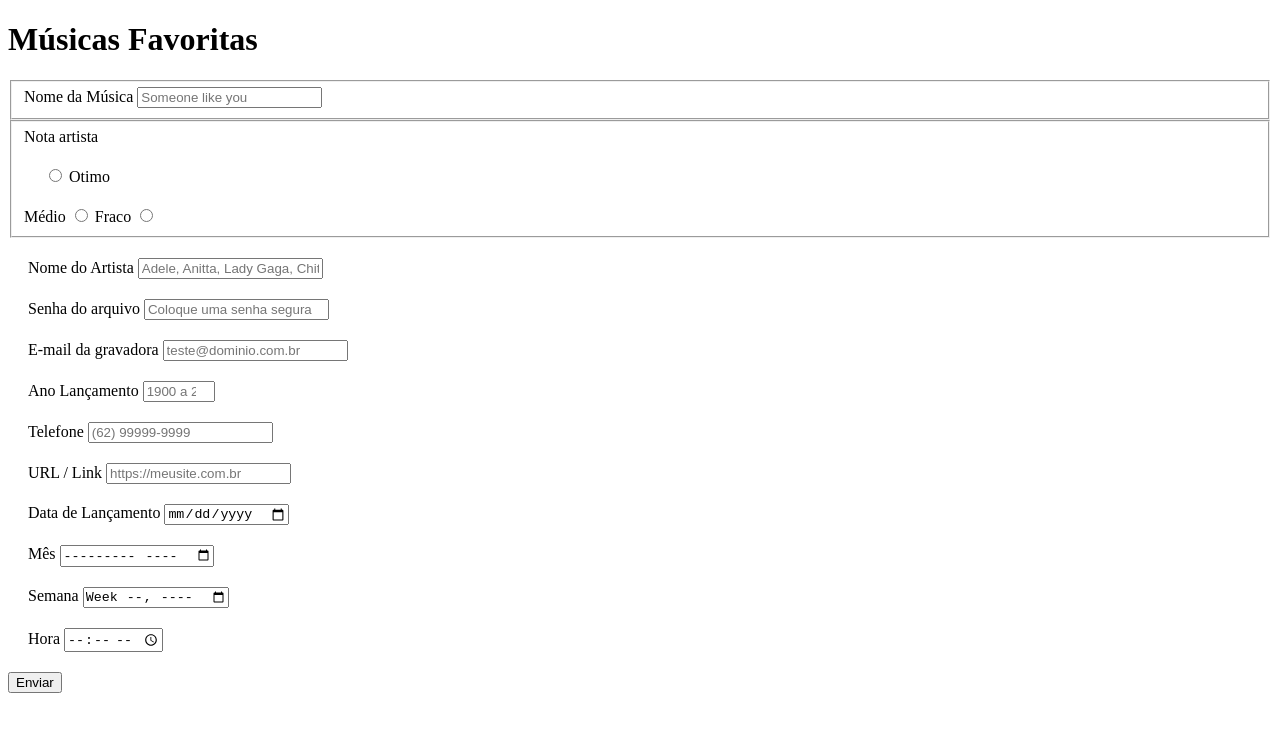
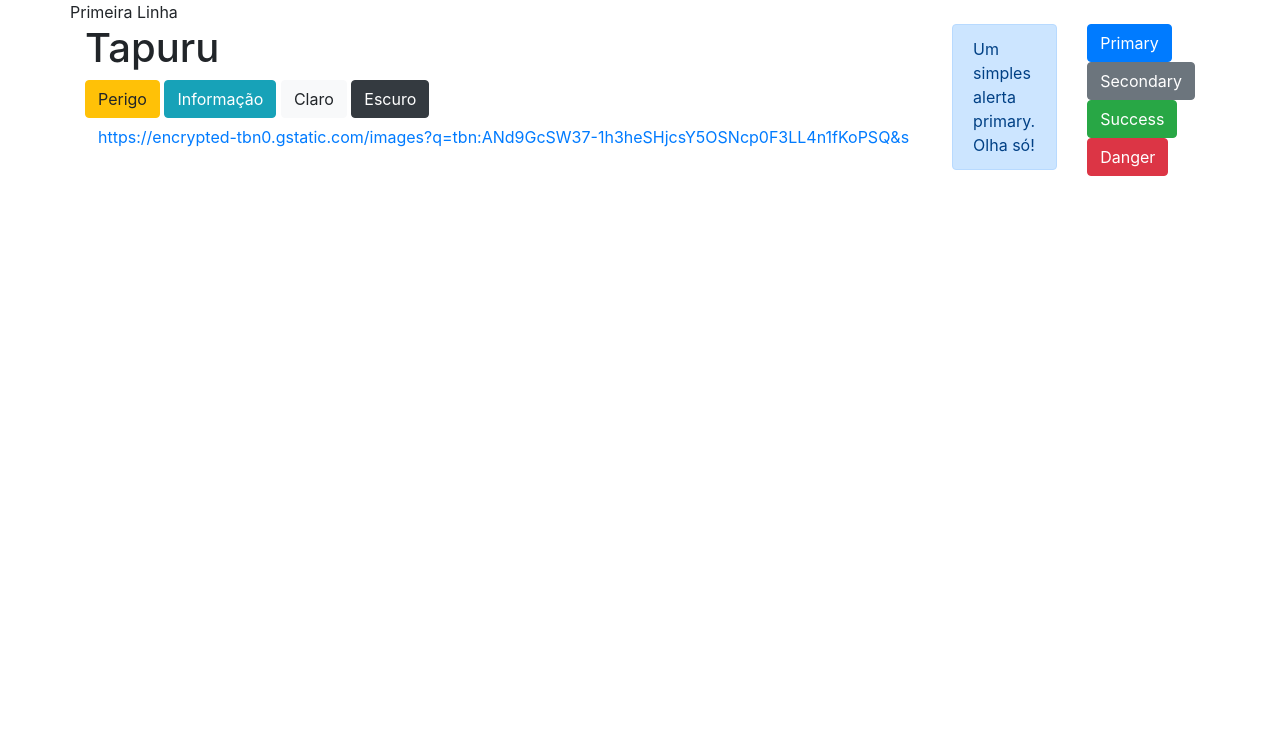
Before and after one commit to NathanNFSS/formulario-index.html, a plain HTML site: page formulario/index.html in a window 1280 px wide. Drawn offline with nearby package versions, Linux system fonts and the light colour scheme.

Commit message:
Update index.html

```diff
--- a/formulario/index.html
+++ b/formulario/index.html
@@ -1,98 +1,53 @@
 <!DOCTYPE html>
-<html lang="pt-BR">
-<head>
-    <meta charset="UTF-8">
-    <meta name="viewport" content="width=device-width, initial-scale=1.0">
-    <title>Meu Formulário</title>
-    <style>
-        div {
-            width: 100%;
-            margin: 20px;
-        }
-    </style>
-</head>
-<body>
-    <h1>Músicas Favoritas</h1>
-    <form method="post" action="https://formtester.goodbytes.be/post.php">
-        <fieldset>
-            <label for="nomeMusica">Nome da Música</label>
-            <input type='text' id="nomeMusica" name="nomeMusica" required
-                placeholder="Someone like you"/>
-        </fieldset>
-        <fieldset>
-            <label for="avaliacao">Nota artista</label>
+<html lang="pt-br">
+  <head>
+    <!-- Meta tags Obrigatórias -->
+    <meta charset="utf-8">
+    <meta name="viewport" content="width=device-width, initial-scale=1, shrink-to-fit=no">
 
-            <div>
-                <input type='radio' name="avaliacao"  id="avaliacaoOtimo" />
-                <label for="avaliacaoOtimo">Otimo</label>
-            </div>
+    <!-- Bootstrap CSS -->
+    <link rel="stylesheet" href="https://stackpath.bootstrapcdn.com/bootstrap/4.1.3/css/bootstrap.min.css" integrity="sha384-MCw98/SFnGE8fJT3GXwEOngsV7Zt27NXFoaoApmYm81iuXoPkFOJwJ8ERdknLPMO" crossorigin="anonymous">
 
-            <label for="avaliacaoMedio">Médio</label>
-            <input type='radio' name="avaliacao" id="avaliacaoMedio" />
-
-            <label for="avaliacaoFraco">Fraco</label>
-            <input type='radio' name="avaliacao" id="avaliacaoFraco" />
-        </fieldset>
-        <div>
-            <label for="nomeArtista">Nome do Artista</label>
-            <input type='text' id="nomeArtista" name="nomeArtista"
-                placeholder="Adele, Anitta, Lady Gaga, Chitãozinho e Xororó" />
-        </div>
-        <div>
-            <label for="senha">Senha do arquivo</label>
-            <input type='password' id="senha" name="senha"
-                placeholder="Coloque uma senha segura" />
-        </div>
-        <div>
-            <label for="email">E-mail da gravadora</label>
-            <input type='email' id="email" name="email" required
-                placeholder="teste@dominio.com.br" />
-        </div>
-
-        <div>
-            <label for="anoLancamento">Ano Lançamento</label>
-            <input type='number' id="anoLancamento" name="anoLancamento"
-                min="1900" max="2025" placeholder="1900 a 20XX" />
-        </div>
+    <title>A utópica segunda torre da UniFanap</title>
+  </head>
+  <body>
+    <div class="container">
+      <div class="row">
+        Primeira Linha
+      </div>
+      <div class="row">
+        <div class="col-sm">
+          <h1>Tapuru</h1>
 
 
-        <div>
-            <label for="telefone">Telefone</label>
-            <input type='tel' id="telefone" name="telefone"
-                placeholder="(62) 99999-9999" />
-        </div>
 
 
-        <div>
-            <label for="url">URL / Link</label>
-            <input type='url' id="url" name="url"
-                placeholder="https://meusite.com.br" />
+            <button type="button" class="btn btn-warning">Perigo</button>
+            <button type="button" class="btn btn-info">Informação</button>
+            <button type="button" class="btn btn-light">Claro</button>
+            <button type="button" class="btn btn-dark">Escuro</button>
+
+            <button type="button" class="btn btn-link">https://encrypted-tbn0.gstatic.com/images?q=tbn:ANd9GcSW37-1h3heSHjcsY5OSNcp0F3LL4n1fKoPSQ&s</button>
         </div>
+        <div class="col-sm">
+          <div class="alert alert-primary" role="alert">
+          Um simples alerta primary. Olha só!
+          </div>
+        </div>
+        <div class="col-sm">
+          <button type="button" class="btn btn-primary">Primary</button>
+            <button type="button" class="btn btn-secondary">Secondary</button>
+            <button type="button" class="btn btn-success">Success</button>
+            <button type="button" class="btn btn-danger">Danger</button>
+        </div>
+      </div>
+    </div>
 
-        <div>
-            <label for="dataLancamento">Data de Lançamento</label>
-            <input type='date' id="url" name="dataLancamento" />
-        </div>
 
-        <div>
-            <label for="mes">Mês</label>
-            <input type='month' id="mes" name="mes" />
-        </div>
-        <div>
-            <label for="semana">Semana</label>
-            <input type='week' id="semana" name="semana" />
-        </div>
-        <div>
-            <label for="hora">Hora</label>
-            <input type='time' id="hora" name="hora" required />
-        </div>
-        <div>
-            <input type='hidden' id="usuarioLogado" name="usuarioLogado"
-                value="khyquer" />
-        </div>
-
-        <button type="submit">Enviar</button>
-
-    </form>
-</body>
+    <!-- JavaScript (Opcional) -->
+    <!-- jQuery primeiro, depois Popper.js, depois Bootstrap JS -->
+    <script src="https://code.jquery.com/jquery-3.3.1.slim.min.js" integrity="sha384-q8i/X+965DzO0rT7abK41JStQIAqVgRVzpbzo5smXKp4YfRvH+8abtTE1Pi6jizo" crossorigin="anonymous"></script>
+    <script src="https://cdnjs.cloudflare.com/ajax/libs/popper.js/1.14.3/umd/popper.min.js" integrity="sha384-ZMP7rVo3mIykV+2+9J3UJ46jBk0WLaUAdn689aCwoqbBJiSnjAK/l8WvCWPIPm49" crossorigin="anonymous"></script>
+    <script src="https://stackpath.bootstrapcdn.com/bootstrap/4.1.3/js/bootstrap.min.js" integrity="sha384-ChfqqxuZUCnJSK3+MXmPNIyE6ZbWh2IMqE241rYiqJxyMiZ6OW/JmZQ5stwEULTy" crossorigin="anonymous"></script>
+  </body>
 </html>
```
